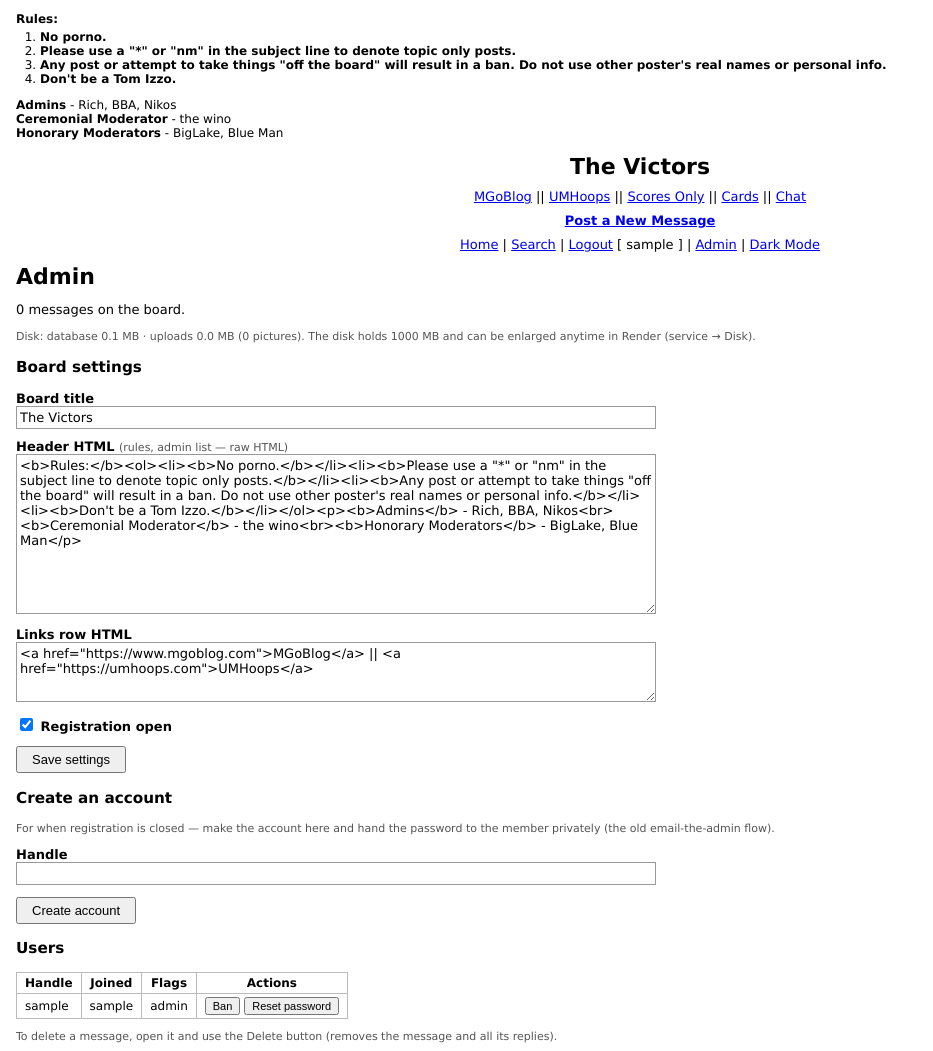
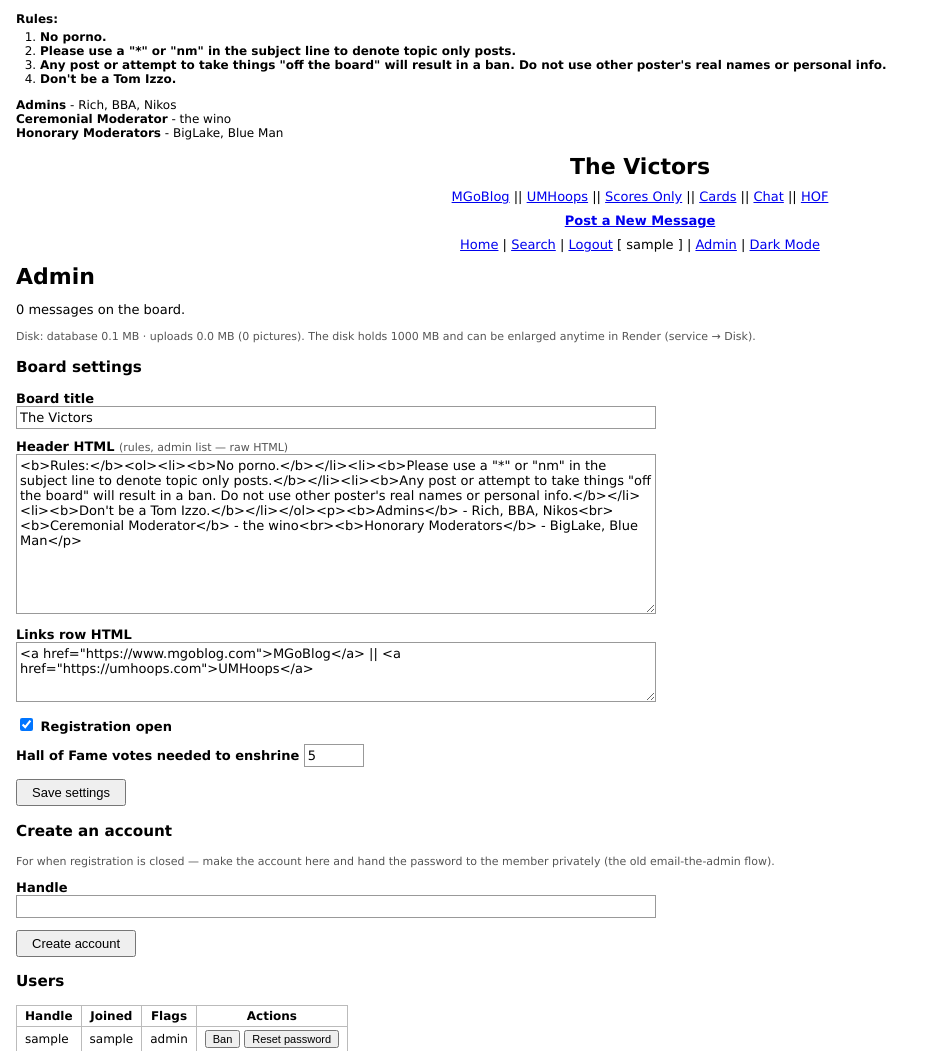
Before and after one commit to nccoston/nccoston, a Flask app: page /admin in a window 1280 px wide. Shown: the top 1051 px of the page, without its empty margins (0-933 px from the left). Run offline with Flask 3, Linux system fonts and the light colour scheme; the visitor is signed in with stand-in values (Sample User, id 1); data comes from the database, SQL or seed files in the repository; data that the repository does not hold is empty; some libraries are stand-ins or nearby versions.

Commit message:
Add the Hall of Fame with democratic enshrinement
Any member can nominate a post for the HOF from its message page;
reaching the vote threshold (default 5, tunable in Admin) enshrines it
automatically and permanently. Enshrined posts show a trophy in thread
lists and are preserved in full — content, author, media — on /hof,
linked from the header. Nominations are withdrawable before the
threshold; admins keep an instant enshrine/un-enshrine override.

Co-Authored-By: Claude Fable 5 <noreply@anthropic.com>
Claude-Session: https://claude.ai/code/session_012XzE7eiEGXtTQMTaw8mBY6

```diff
--- a/victors-board/app/app.py
+++ b/victors-board/app/app.py
@@ -72,6 +72,7 @@ else:
 DEFAULT_SETTINGS = {
     "site_title": "The Victors",
     "registration_open": "1",
+    "hof_threshold": "5",
     "header_html": (
         "<b>Rules:</b>"
         "<ol>"
@@ -118,7 +119,8 @@ def init_db():
                       "ALTER TABLE messages ADD COLUMN ip_address TEXT",
                       "ALTER TABLE messages ADD COLUMN board TEXT NOT NULL DEFAULT 'main'",
                       "ALTER TABLE messages ADD COLUMN pinned INTEGER NOT NULL DEFAULT 0",
-                      "ALTER TABLE users ADD COLUMN session_token TEXT"):
+                      "ALTER TABLE users ADD COLUMN session_token TEXT",
+                      "ALTER TABLE messages ADD COLUMN hof_at TEXT"):
         try:
             db.execute(migration)
         except sqlite3.OperationalError:
@@ -352,7 +354,15 @@ def message(message_id):
                         + abs(p["pick_b"] - game["final_b"]))
             best = min(miss(p) for p in game_picks)
             game_winners = [p["h"] for p in game_picks if miss(p) == best]
+    hof_votes = db.execute("SELECT COUNT(*) c FROM hof_votes WHERE message_id = ?",
+                           (message_id,)).fetchone()["c"]
+    u = current_user()
+    my_hof_vote = bool(u and db.execute(
+        "SELECT 1 FROM hof_votes WHERE message_id = ? AND user_id = ?",
+        (message_id, u["id"])).fetchone())
     return render_template("message.html", msg=msg, thread=thread,
+                           hof_votes=hof_votes, my_hof_vote=my_hof_vote,
+                           hof_threshold=int(get_setting("hof_threshold") or 5),
                            reply_subject=reply_subject, poll=poll,
                            poll_options=poll_options, my_vote=my_vote,
                            total_votes=total_votes, game=game,
@@ -902,6 +912,9 @@ def admin():
             set_setting("links_html", request.form.get("links_html", ""))
             set_setting("registration_open",
                         "1" if request.form.get("registration_open") else "0")
+            threshold = request.form.get("hof_threshold", type=int)
+            if threshold and 1 <= threshold <= 99:
+                set_setting("hof_threshold", str(threshold))
             flash("Settings saved.")
         elif action == "create_user":
             handle = request.form.get("handle", "").strip()
@@ -970,7 +983,67 @@ def admin():
         "upload_count": len(upload_files),
     }
     return render_template("admin.html", users=users, counts=counts, disk=disk,
+                           hof_threshold=get_setting("hof_threshold"),
                            registration_open=get_setting("registration_open") == "1")
+
+
+@app.route("/hof")
+def hof():
+    posts = get_db().execute(
+        "SELECT * FROM messages WHERE hof_at IS NOT NULL"
+        " ORDER BY hof_at DESC").fetchall()
+    return render_template("hof.html", posts=posts)
+
+
+@app.route("/hof/nominate/<int:message_id>", methods=["POST"])
+@login_required
+def hof_nominate(message_id):
+    db = get_db()
+    msg = db.execute("SELECT * FROM messages WHERE id = ?", (message_id,)).fetchone()
+    if msg is None:
+        abort(404)
+    user = current_user()
+    existing = db.execute(
+        "SELECT id FROM hof_votes WHERE message_id = ? AND user_id = ?",
+        (message_id, user["id"])).fetchone()
+    if existing:
+        db.execute("DELETE FROM hof_votes WHERE id = ?", (existing["id"],))
+        flash("Nomination withdrawn.")
+    else:
+        db.execute(
+            "INSERT INTO hof_votes (message_id, user_id, created_at) VALUES (?, ?, ?)",
+            (message_id, user["id"], now_utc_iso()))
+        count = db.execute("SELECT COUNT(*) c FROM hof_votes WHERE message_id = ?",
+                           (message_id,)).fetchone()["c"]
+        threshold = int(get_setting("hof_threshold") or 5)
+        if count >= threshold and not msg["hof_at"]:
+            db.execute("UPDATE messages SET hof_at = ? WHERE id = ?",
+                       (now_utc_iso(), message_id))
+            flash("🏆 THE PEOPLE HAVE SPOKEN — this post is enshrined in the "
+                  "Hall of Fame.")
+        else:
+            flash(f"🏆 Nominated for the Hall of Fame ({count} of {threshold} "
+                  f"votes needed).")
+    db.commit()
+    return redirect(url_for("message", message_id=message_id))
+
+
+@app.route("/admin/hof/<int:message_id>", methods=["POST"])
+@admin_required
+def hof_toggle(message_id):
+    db = get_db()
+    msg = db.execute("SELECT * FROM messages WHERE id = ?", (message_id,)).fetchone()
+    if msg is None:
+        abort(404)
+    if msg["hof_at"]:
+        db.execute("UPDATE messages SET hof_at = NULL WHERE id = ?", (message_id,))
+        flash("Removed from the Hall of Fame.")
+    else:
+        db.execute("UPDATE messages SET hof_at = ? WHERE id = ?",
+                   (now_utc_iso(), message_id))
+        flash("🏆 Enshrined in the Hall of Fame.")
+    db.commit()
+    return redirect(url_for("message", message_id=message_id))
 
 
 @app.route("/admin/pin/<int:message_id>", methods=["POST"])
@@ -1013,6 +1086,7 @@ def delete_message(message_id):
     db.execute(f"DELETE FROM game_picks WHERE game_id IN "
                f"(SELECT id FROM games WHERE message_id IN ({marks}))", ids)
     db.execute(f"DELETE FROM games WHERE message_id IN ({marks})", ids)
+    db.execute(f"DELETE FROM hof_votes WHERE message_id IN ({marks})", ids)
     db.execute(f"DELETE FROM messages WHERE id IN ({marks})", ids)
     db.commit()
     flash(f"Deleted {len(ids)} message(s).")
--- a/victors-board/app/schema.sql
+++ b/victors-board/app/schema.sql
@@ -68,6 +68,15 @@ CREATE TABLE IF NOT EXISTS traffic_visitors (
     UNIQUE(day, visitor)
 );
 
+-- Hall of Fame nominations: enough votes enshrines a post automatically
+CREATE TABLE IF NOT EXISTS hof_votes (
+    id         INTEGER PRIMARY KEY,
+    message_id INTEGER NOT NULL REFERENCES messages(id),
+    user_id    INTEGER NOT NULL REFERENCES users(id),
+    created_at TEXT NOT NULL,
+    UNIQUE(message_id, user_id)
+);
+
 -- Pick 'em: score-prediction games on the Scores board
 CREATE TABLE IF NOT EXISTS games (
     id         INTEGER PRIMARY KEY,
--- a/victors-board/app/static/style.css
+++ b/victors-board/app/static/style.css
@@ -144,6 +144,12 @@ table.admin-table td, table.admin-table th {
 .legacy-tag { font-size: 10px; color: var(--faint); }
 .poll-tag { font-size: 10px; color: var(--link); font-weight: bold; }
 
+.hof-entry {
+  border: 2px solid #FFCB05;
+  padding: 12px 16px;
+  margin: 16px 0;
+}
+
 .poll-box {
   border: 1px solid var(--border);
   padding: 10px 14px;
--- a/victors-board/app/templates/admin.html
+++ b/victors-board/app/templates/admin.html
@@ -25,6 +25,9 @@
     <label>
       <input type="checkbox" name="registration_open" {% if registration_open %}checked{% endif %}>
       Registration open
+    </label>
+    <label>Hall of Fame votes needed to enshrine
+      <input type="text" name="hof_threshold" value="{{ hof_threshold }}" style="width:60px">
     </label>
     <button type="submit">Save settings</button>
   </form>
--- a/victors-board/app/templates/base.html
+++ b/victors-board/app/templates/base.html
@@ -38,7 +38,8 @@
 <p class="links-row">{{ links_html | safe }} ||
   <a href="{{ url_for('index', board_name='scores') }}">Scores Only</a> ||
   <a href="{{ url_for('index', board_name='cards') }}">Cards</a> ||
-  <a href="{{ url_for('chat') }}">Chat</a></p>
+  <a href="{{ url_for('chat') }}">Chat</a> ||
+  <a href="{{ url_for('hof') }}">HOF</a></p>
 
 {% set cur_board = 'scores' if request.path.startswith('/scores')
    else ('cards' if request.path.startswith('/cards') else None) %}
--- a/victors-board/app/templates/index.html
+++ b/victors-board/app/templates/index.html
@@ -4,6 +4,7 @@
 <li>
   {%- if node.get('pinned') %}&#128204; {% endif -%}
   <a href="{{ url_for('message', message_id=node['id']) }}">{{ node['subject'] }}</a>
+  {%- if node.get('hof_at') %} &#127942;{% endif %}
   {%- if node.get('has_poll') %} <span class="poll-tag">[POLL]</span>{% endif %}
   {%- if node.get('has_game') %} <span class="poll-tag">[PICK 'EM]</span>{% endif %}
   <span class="byline">- By <b>{{ node['author_name'] }}</b>
```
Also changed, not shown: victors-board/app/templates/hof.html (added, +34 -0 lines), victors-board/app/templates/message.html (+13 -0 lines).
